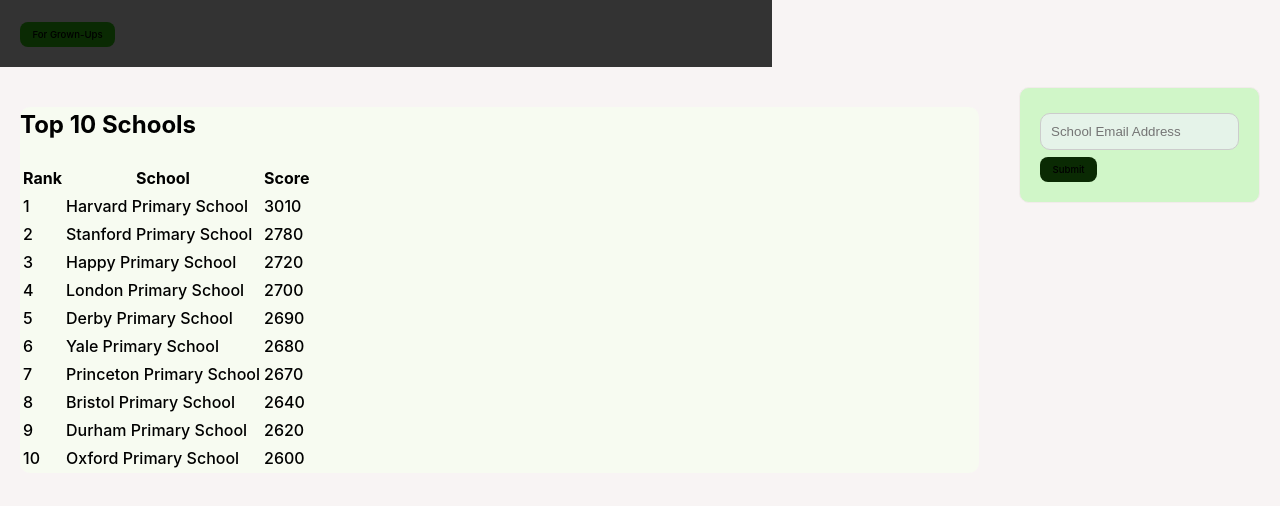
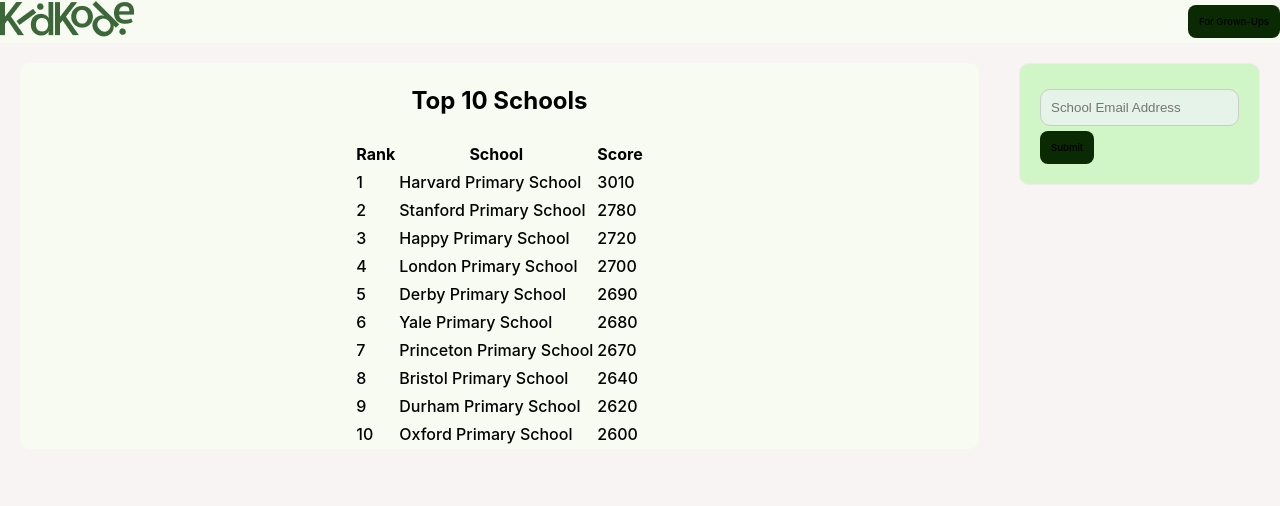
Before and after one commit to KatieAnthon/KidKode-SheCanCode-Hackathon, a React (Vite) app in the folder frontend/: page / in a window 1280 px wide. Shown: the top 506 px of the page. Built offline with nearby package versions, Linux system fonts and the light colour scheme.

Commit message:
added css with green theme to page

```diff
--- a/frontend/src/App.jsx
+++ b/frontend/src/App.jsx
@@ -6,7 +6,7 @@
 function App() {
   return (
     <>
-      <div className="header">
+      <div className="header-container">
         <KidkodeHeader />
       </div>
       <div className="container">
--- a/frontend/src/Header/Header.css
+++ b/frontend/src/Header/Header.css
@@ -2,9 +2,8 @@
   display: flex;
   justify-content: space-between;
   align-items: center;
-  width: 732px;
-  padding: 20px;
-  background-color: #333;
+  width: 100%;
+  background-color: #f7fbf1;
   color: #fff;
 }
 
--- a/frontend/src/Header/Header.jsx
+++ b/frontend/src/Header/Header.jsx
@@ -1,10 +1,13 @@
 import "./Header.css";
+import logo from "../assets/logo.png"
 
 const KidkodeHeader = () => {
   return (
     <header className="header">
       <div className="header">
-        <img className="header-logo" />
+      <img src={logo} alt="Kidkode Logo" />
+        </div>
+        <div>
         <button className="header-grown-up-page">For Grown-Ups</button>
       </div>
     </header>
--- a/frontend/src/Leaderboard/Leaderboard.css
+++ b/frontend/src/Leaderboard/Leaderboard.css
@@ -4,7 +4,18 @@
   font-size: 1em;
   font-weight: 500;
   font-family: inherit;
+  color: black;
+  /* Add Flexbox properties for centering content */
+  display: flex;
+  flex-direction: column;
   align-items: center;
-  flex-direction:column-reverse;
+}
+
+.leaderboard-row {
+  border: 1px solid #000;
+  /* Remove duplicate styles */
+  font-size: 1em;
+  font-weight: 500;
+  font-family: inherit;
   color: black;
 }
--- a/frontend/src/Leaderboard/Leaderboard.jsx
+++ b/frontend/src/Leaderboard/Leaderboard.jsx
@@ -33,7 +33,7 @@
         </thead>
         <tbody className="leaderboard-data">
           {leaderboardData.map((entry, index) => (
-            <tr key={entry.school}>
+            <tr key={entry.school} className="leaderboard-row">
               <td>{index + 1}</td>
               <td>{entry.school}</td>
               <td>{entry.score}</td>
--- a/frontend/src/index.css
+++ b/frontend/src/index.css
@@ -47,6 +47,7 @@
   box-sizing: border-box;
 }
 
+
 h1 {
   font-size: 3.2em;
   line-height: 1.1;
@@ -55,7 +56,7 @@
 button {
   border-radius: 8px;
   border: 1px solid transparent;
-  padding: 0.6em 1.2em;
+  padding: 10px;
   font-size: 0.6em;
   font-weight: 500;
   font-family: inherit;
```
Also changed, not shown: frontend/src/assets/logo.png (added).
